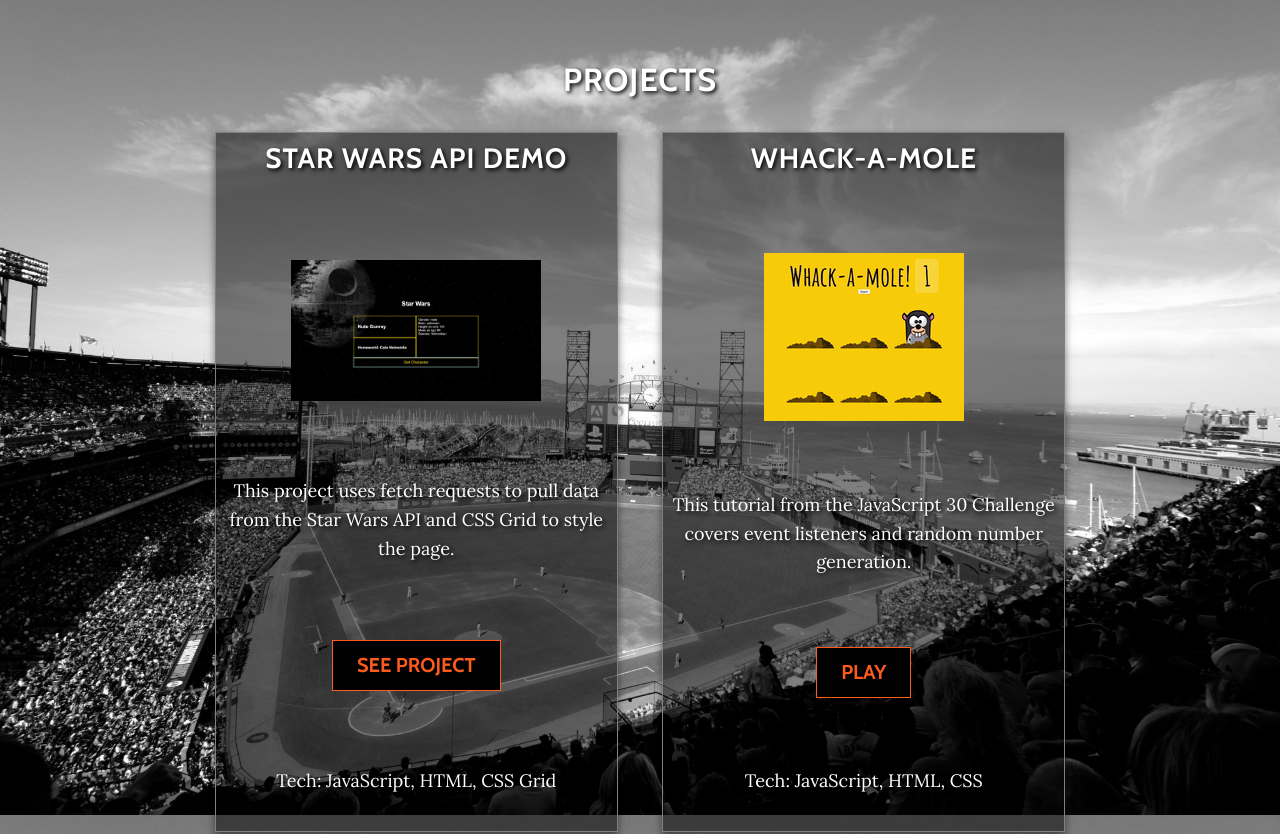
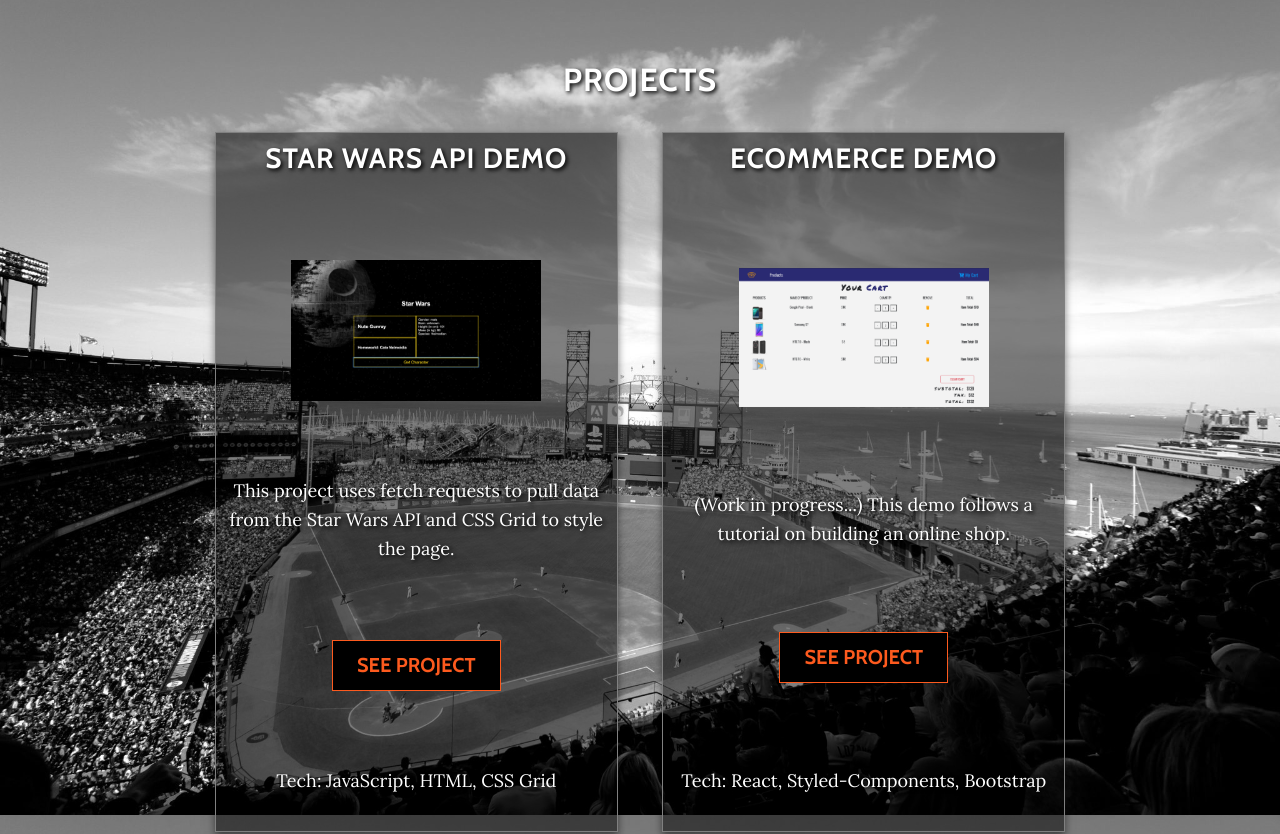
Before and after one commit to jtanyag/jtanyag.github.io, a website: page index.html in a window 1280 px wide. Shown: the part 1680-2514 px from the top of the page. Drawn offline with nearby package versions, Linux system fonts and the light colour scheme.

Commit message:
adds ecommerce to projects section

```diff
--- a/index.html
+++ b/index.html
@@ -107,6 +107,13 @@
 							<p>Tech: JavaScript, HTML, CSS Grid</p>
 						</div>
 						<div class="project">
+							<h3>eCommerce Demo</h3>
+							<p><img src='./img/ecommerce.png'></p>
+							<p>(Work in progress...) This demo follows a tutorial on building an online shop.</p>
+							<p><a href='https://github.com/jtanyag/ecommerce-demo' class="btn btn-default btn-lg">See Project</a></p>
+							<p>Tech: React, Styled-Components, Bootstrap</p>
+						</div>
+						<div class="project">
 							<h3>Whack-a-mole</h3>
 							<p><img src='./img/wamdemo.gif'></p>
 							<p>This tutorial from the JavaScript 30 Challenge covers event listeners and random number generation.</p>
@@ -192,9 +199,7 @@
 
 	<!-- Footer -->
 	<footer>
-		<div class="container text-center">
-			<p>Copyright &copy; Justin Tanyag 2017</p>
-		</div>
+
 	</footer>
 
 	<!-- jQuery Version 3.1.1 -->
```
Also changed, not shown: img/ecommerce.png (added), 1 other file.
